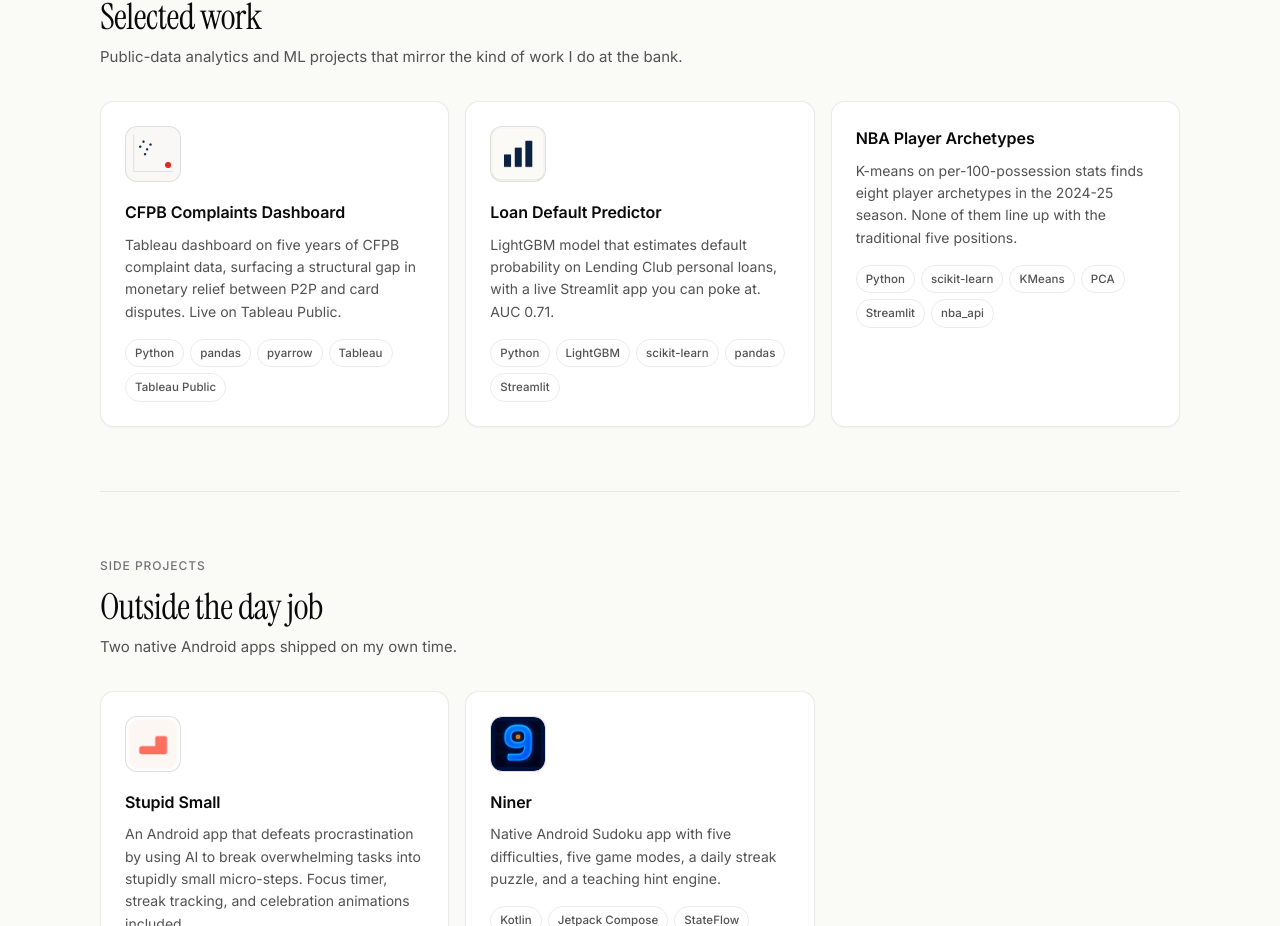
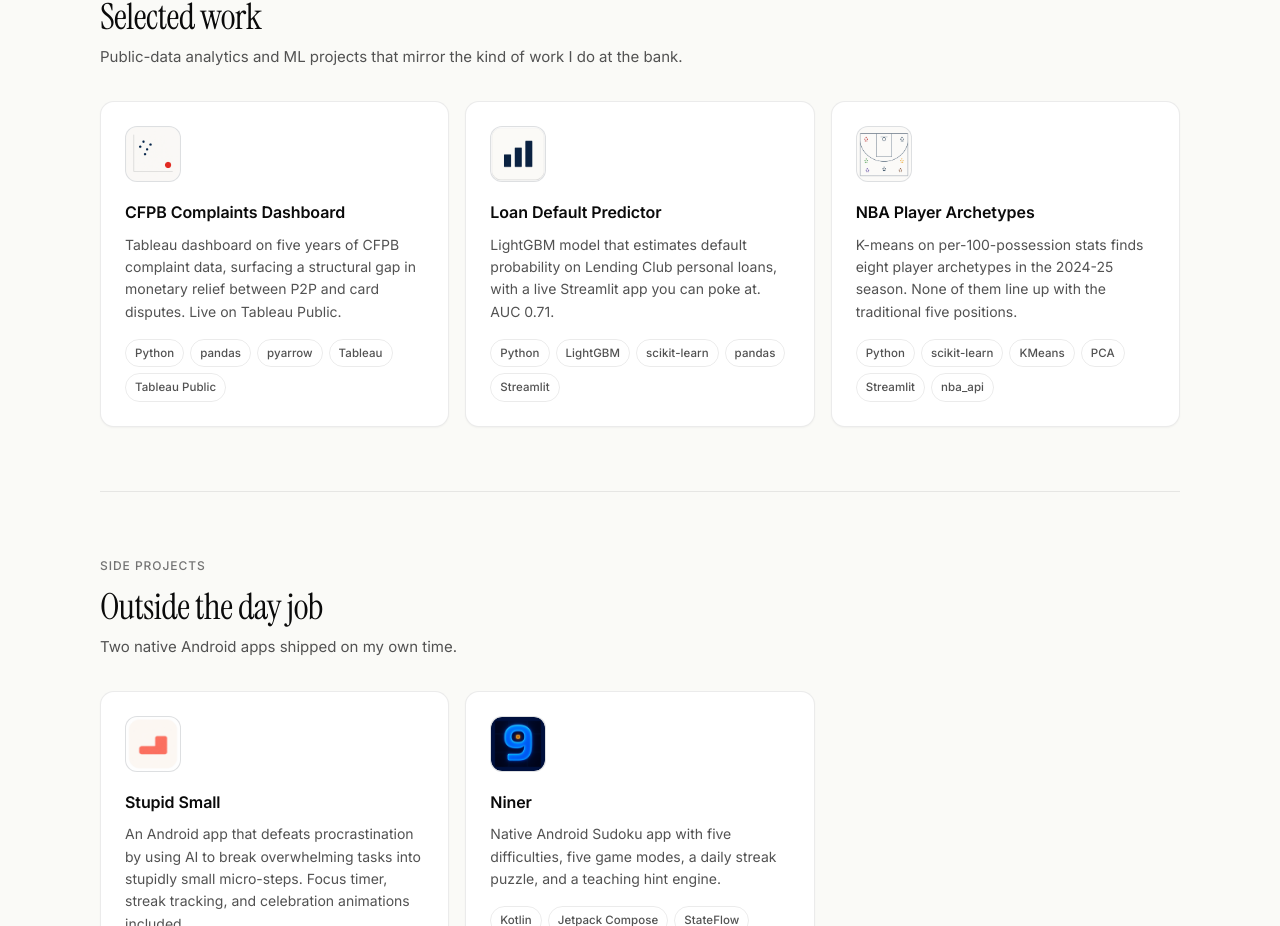
Before and after one commit to rjcb-commits/ray-portfolio, a Next.js app: page / in a window 1280 px wide. Shown: the part 898-1824 px from the top of the page. Built offline with nearby package versions, Linux system fonts and the light colour scheme.

Commit message:
Reference bball_icon on the NBA project card

```diff
--- a/app/page.tsx
+++ b/app/page.tsx
@@ -20,6 +20,7 @@
     description:
       'K-means on per-100-possession stats finds eight player archetypes in the 2024-25 season. None of them line up with the traditional five positions.',
     tags: ['Python', 'scikit-learn', 'KMeans', 'PCA', 'Streamlit', 'nba_api'],
+    image: '/bball_icon.png',
     href: '/apps/nba-archetypes',
   },
 ]
```
